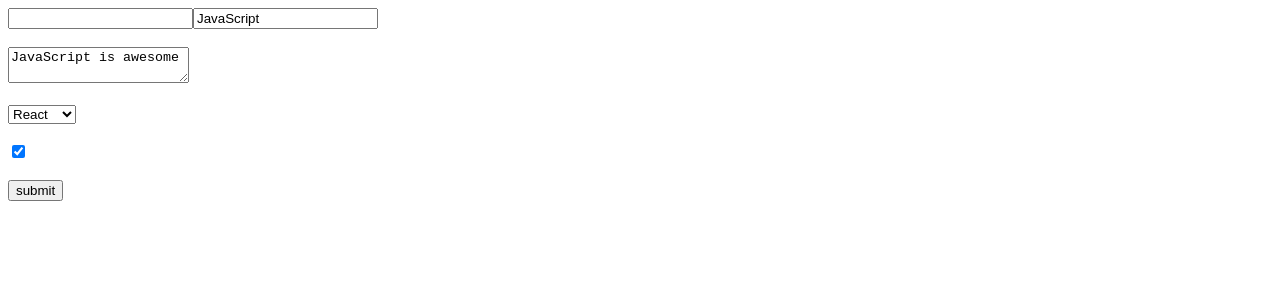
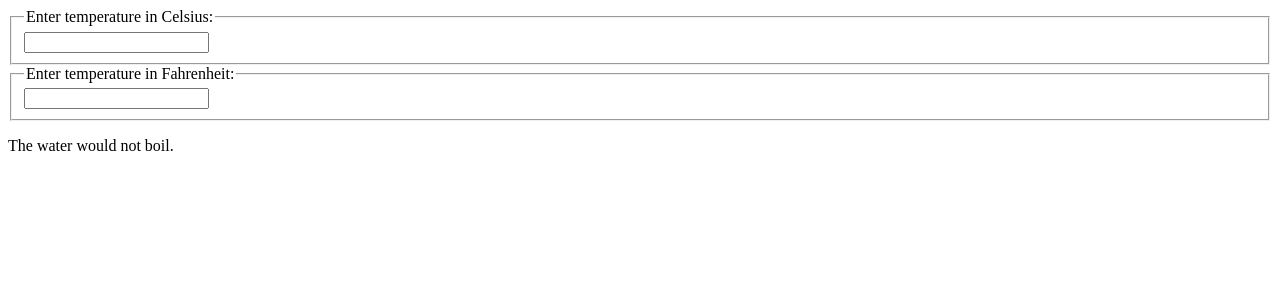
Before and after one commit to meshkatahmed/React-Learning, a React (Vite) app in the folder vite-project/: page / in a window 1280 px wide. Shown: the top 300 px of the page. Built offline with nearby package versions, Linux system fonts and the light colour scheme.

Commit message:
Lesson-11

```diff
--- a/vite-project/src/App.jsx
+++ b/vite-project/src/App.jsx
@@ -1,13 +1,15 @@
 // import Clock from './components/Clock';
 // import ClockList from "./components/ClockList";
 import Form from "./components/Form";
+import Calculator from "./components/boilingVerdict/Calculator";
 
 function App() {
   // const qunatities = [1,2,3];
   return (
     <div>
       {/* <ClockList quantity={qunatities}/> */}
-      <Form/>
+      {/* <Form/> */}
+      <Calculator/>
     </div>
   );
 }
--- /dev/null
+++ b/vite-project/src/components/boilingVerdict/BoilingVerdict.jsx
@@ -0,0 +1,6 @@
+export default function BoilingVerdict({celsius = 0}) {
+    if (celsius > 100) {
+        return <p>The water would boil.</p>;
+    }
+    return <p>The water would not boil.</p>;
+};
--- /dev/null
+++ b/vite-project/src/components/boilingVerdict/Calculator.jsx
@@ -0,0 +1,37 @@
+import {Component} from 'react';
+import TemperatureInput from './TemperatureInput';
+import { convert,toCelsius,toFahrenheit } from '../../lib/converter';
+import BoilingVerdict from './BoilingVerdict';
+
+export default class Calculator extends Component {
+    state = {
+        temperature: '',
+        scale: '',
+    };
+    handleChange = (e,scale) => {
+        this.setState({
+            temperature: e.target.value,
+            scale,
+        });
+    }
+    render() {
+        const {temperature,scale} = this.state;
+        const celsius = scale === 'f' ? convert(temperature,toCelsius)
+        : temperature;
+        const fahrenheit = scale === 'c' ? convert(temperature,toFahrenheit)
+        : temperature;
+        return (
+            <div>
+                <TemperatureInput temperature={celsius}
+                    scale='c' onChange={this.handleChange}
+                />
+                <TemperatureInput temperature={fahrenheit}
+                    scale='f' onChange={this.handleChange}
+                />
+                <BoilingVerdict
+                    celsius={parseFloat(temperature)}
+                />
+            </div>
+        );
+    }
+}
--- /dev/null
+++ b/vite-project/src/components/boilingVerdict/TemperatureInput.jsx
@@ -0,0 +1,17 @@
+import {Component} from 'react';
+
+const scaleNames = {
+    c: 'Celsius',
+    f: 'Fahrenheit',
+}
+function TemperatureInput ({temperature,scale,onChange}) {
+    return (
+        <fieldset>
+            <legend>Enter temperature in {scaleNames[scale]}:</legend>
+            <input type="text" value={temperature}
+                onChange={(e)=>onChange(e,scale)}/>
+        </fieldset>
+    );
+}
+
+export default TemperatureInput;
--- /dev/null
+++ b/vite-project/src/lib/converter.js
@@ -0,0 +1,17 @@
+export function toCelsius(fahrenheit) {
+    return ((fahrenheit - 32) * 5) / 9;
+}
+
+export function toFahrenheit(celsius) {
+    return (celsius * 9) / 5 + 32;
+}
+
+export function convert(temperature,convertTo) {
+    const input = parseFloat(temperature);
+    if (Number.isNaN(input)) {
+        return '';
+    }
+    const output = convertTo(input);
+    const rounded = Math.round(output * 1000) / 1000;
+    return rounded.toString();
+}
```
